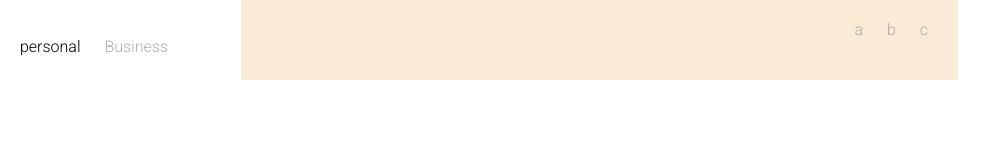
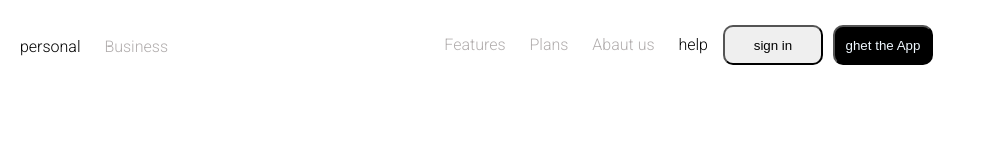
Before and after one commit to merlino79/js-html-css-revolut, a plain HTML site: page index.html in a window 1280 px wide. Shown: the full height of the page, 194-1183 px from the left. Drawn offline with nearby package versions, Linux system fonts and the light colour scheme.

Commit message:
base html e css

```diff
--- a/asset/css/style.css
+++ b/asset/css/style.css
@@ -57,13 +57,15 @@ a {
 /* fine header-sx  */
 
 .header-dx {
-    background-color: blue;
     height: 80px;
     width: 70%;
-    background-color: antiquewhite;
     display: flex;
     justify-content: flex-end;
     padding: 20px;
+}
+
+.header-dx .link-dx {
+    margin-top: 15px;
 }
 
 
@@ -75,3 +77,18 @@ a {
 .black {
     color: black;
 }
+
+
+/* bottoni  */
+
+.btn {
+    width: 100px;
+    border-radius: 10px;
+    margin: 5px;
+    height: 40px;
+}
+
+.dx {
+    background-color: black;
+    color: aliceblue;
+}
--- a/index.html
+++ b/index.html
@@ -44,19 +44,28 @@
                     <div class="link-dx">
                         <ul>
                             <li>
-                                <a href="#">a</a>
+                                <a href="#">Features</a>
                             </li>
                             <li>
-                                <a href="#">b</a>
+                                <a href="#">Plans</a>
 
                             </li>
                             <li>
-                                <a href="#">c</a>
+                                <a href="#">Abaut us</a>
 
                             </li>
+                            <li>
+                                <a class="black" href="#">help</a>
+
+                            </li>
+
+
                         </ul>
 
+
                     </div>
+                    <button class="btn sx">sign in</button>
+                    <button class="btn dx">ghet the App </button>
 
 
                 </div>
```
